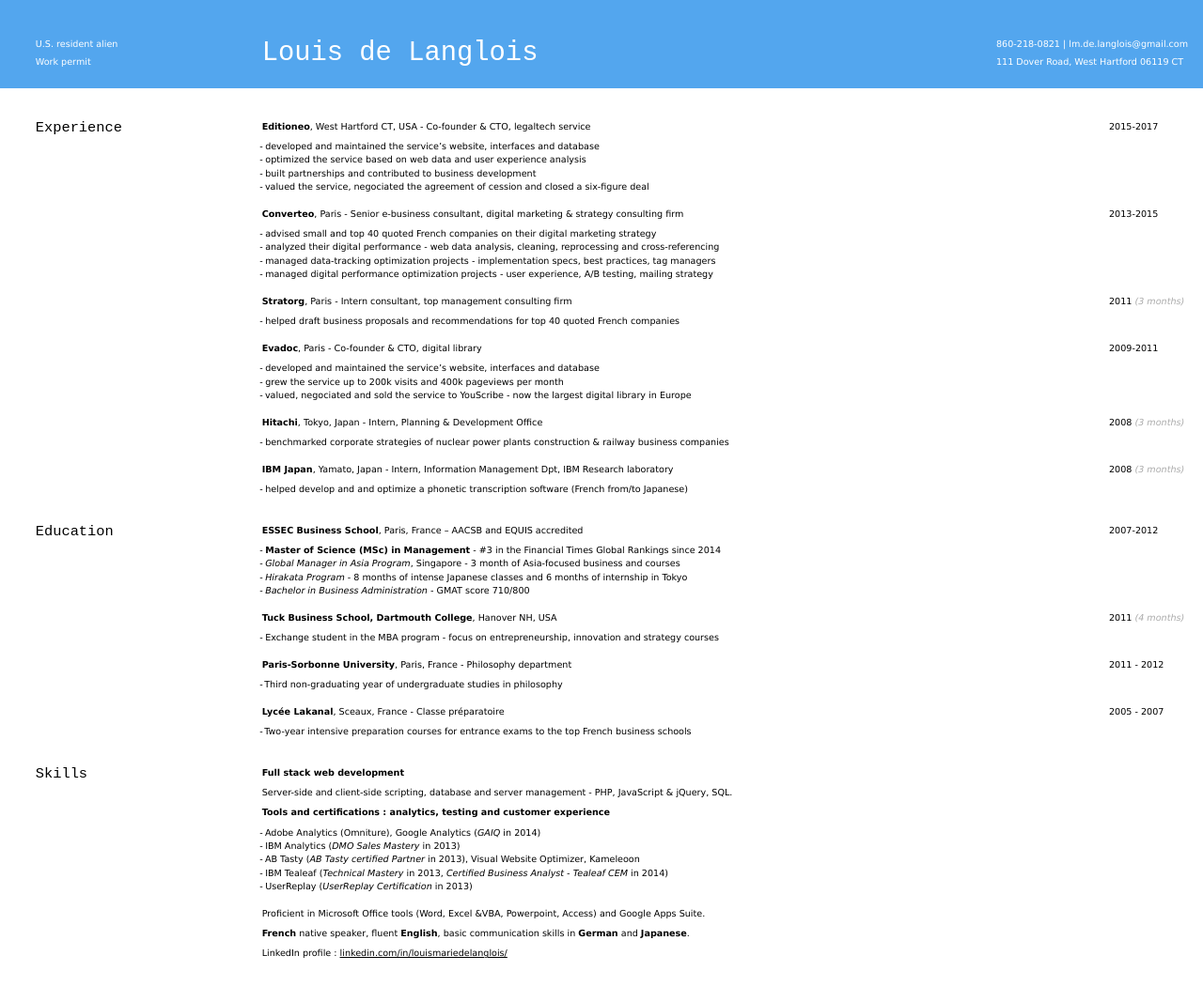
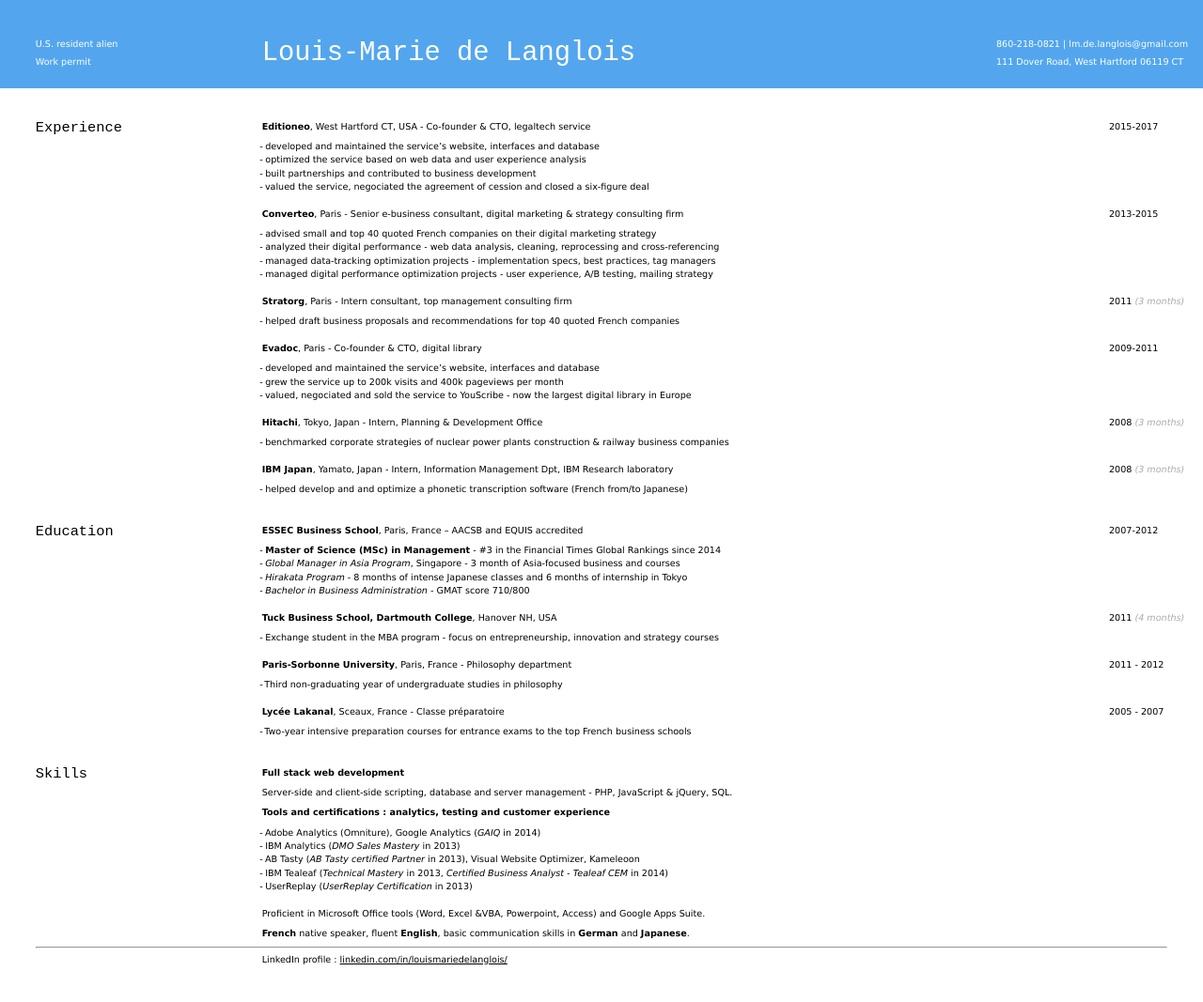
Before and after one commit to elipapa/markdown-cv, a Jekyll site: the page built from index.md, in a window 1280 px wide. Shown: the whole page at 94% size. Built offline with Jekyll 4.4.1, drawn with Linux system fonts in a browser that asks for light colours.

Commit message:
Update index.md

```diff
--- a/index.md
+++ b/index.md
@@ -3,7 +3,7 @@
 title: Resume - Louis-Marie de Langlois
 ---
 
-# Louis de Langlois
+# Louis-Marie de Langlois
 
 >U.S. resident alien<br/>
 >Work permit
@@ -106,6 +106,7 @@
 
 __French__ native speaker, fluent __English__, basic communication skills in __German__ and __Japanese__.
 
+---
 
 LinkedIn profile : [linkedin.com/in/louismariedelanglois/](https://linkedin.com/in/louismariedelanglois/?locale=en_US)
 
```
